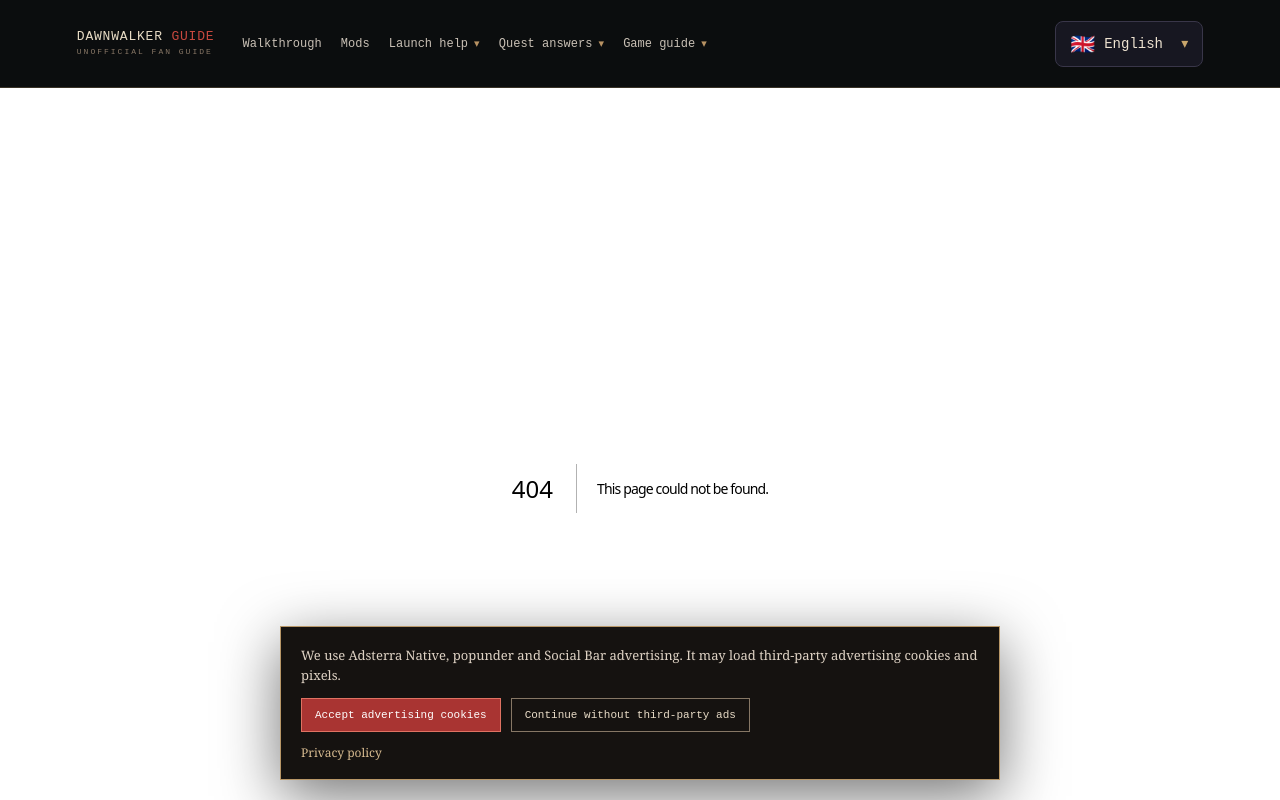
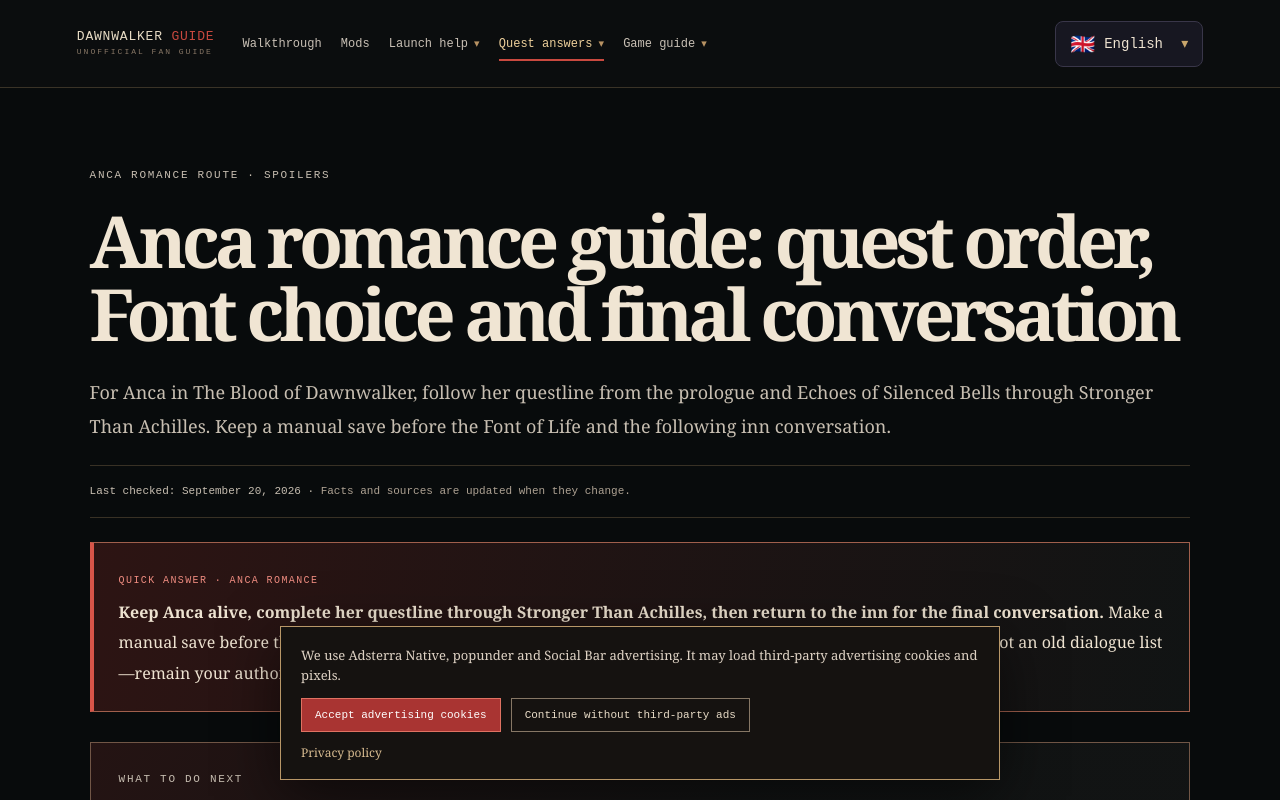
Before and after one commit to wencun/dawnwalker.cc, a Next.js app: page /anca-romance in a window 1280 px wide. Before the commit this address had no page. Shown: the top 800 px of the page. Built offline with nearby package versions, Linux system fonts and the light colour scheme.

Commit message:
Add Anca search landing page

```diff
--- /dev/null
+++ b/app/anca-romance/page.tsx
@@ -0,0 +1,40 @@
+import Link from "next/link";
+import { GuidePage, guideMetadata } from "../guide-page";
+
+export const metadata = guideMetadata(
+  "Anca Romance Guide: Quest Order & Font Choice | Dawnwalker",
+  "Anca romance guide for The Blood of Dawnwalker: a spoiler-marked quest order, the optional early scene, the Font of Life decision and the final inn conversation.",
+  "/anca-romance",
+  ["The Blood of Dawnwalker Anca", "Blood of Dawnwalker Anca", "Anca Blood of the Dawnwalker", "Dawnwalker Anca romance", "how to romance Anca Blood of Dawnwalker", "Anca Font of Life Dawnwalker"],
+);
+
+export default function AncaRomancePage() {
+  return <GuidePage
+    eyebrow="ANCA ROMANCE ROUTE · SPOILERS"
+    title="Anca romance guide: quest order, Font choice and final conversation"
+    dek="For Anca in The Blood of Dawnwalker, follow her questline from the prologue and Echoes of Silenced Bells through Stronger Than Achilles. Keep a manual save before the Font of Life and the following inn conversation."
+    checked="September 20, 2026"
+    quickAnswer={<div className="fix-callout"><span>QUICK ANSWER · ANCA ROMANCE</span><p><b>Keep Anca alive, complete her questline through Stronger Than Achilles, then return to the inn for the final conversation.</b> Make a manual save before the Font of Life decision and again before that conversation so the current in-game prompts—not an old dialogue list—remain your authority.</p></div>}
+    faqs={[
+      { question: "How do you romance Anca in The Blood of Dawnwalker?", answer: "Follow Anca's route through Stronger Than Achilles, then complete the final inn conversation after the Font of Life. Current launch guides recommend preserving Anca and keeping saves before late choices." },
+      { question: "Does the Font of Life choice lock Anca's romance?", answer: "Current launch-build romance guides report that the Font reward choice and the romance scene are separate. Save before the Font and read the current in-game prompt because patches or route state can matter." },
+      { question: "Can you romance Anca as well as Lacra and Crake?", answer: "Current launch-build guides report that all three romance routes can coexist in one playthrough. They still have separate quest requirements and can compete for time." },
+    ]}
+    nextSteps={[
+      { label: "Compare the Font rewards", href: "/font-of-life", description: "See the self, Anca and destroy branches before making the permanent reward choice." },
+      { label: "Plan every romance route", href: "/romance", description: "Keep Anca, Lacra and Crake requirements separate." },
+      { label: "Protect your ending save", href: "/endings", description: "Keep companion progress available before the final commitment." },
+    ]}
+    sources={[
+      { label: "PowerPyx — all romances and Anca quest order", href: "https://www.powerpyx.com/the-blood-of-dawnwalker-all-romances-guide/" },
+      { label: "PC Gamer — romance roster and route context", href: "https://www.pcgamer.com/games/rpg/blood-of-dawnwalker-romances/" },
+      { label: "GosuNoob — Anca romance dialogue and quest context", href: "https://www.gosunoob.com/guides/the-blood-of-dawnwalker-anca-romance-all-dialogue-choices/" },
+    ]}
+    sections={[
+      { title: "Anca romance quest order", body: <div className="fact-grid"><p><b>Early opportunity</b>Withering Away and the optional Page-Turner scene establish early character context, but do not replace the later route.</p><p><b>Core route</b>Current guides list Echoes of Silenced Bells, Between the Words, Where Old Devils Lie and Stronger Than Achilles.</p><p><b>Optional step</b>Most Precious Thing is listed by current route guides as an optional connected quest.</p><p><b>Romance point</b>After the Font of Life sequence, return to the inn and finish Anca&apos;s personal conversation.</p></div> },
+      { title: "Safe way to preserve Anca's route", body: <ol><li><b>Do not skip Anca&apos;s active quests:</b> follow the journal chain instead of jumping straight to a late dialogue quote.</li><li><b>Keep Anca available:</b> a character route cannot continue if a prior state makes the character unavailable.</li><li><b>Create a save before the Font of Life:</b> it is a permanent reward fork and a useful place to protect your run.</li><li><b>Save again at the inn:</b> read the final current-build conversation prompt before confirming it.</li><li><b>Retain the saves until the scene is confirmed:</b> this lets you compare a branch without risking unrelated progress.</li></ol> },
+      { title: "The Font of Life is a reward choice, not this entire romance guide", body: <p>The Font choice is a frequent source of Anca searches because it is part of her late route. It should not be treated as proof that one outcome automatically replaces the whole relationship path. Use the dedicated <Link href="/font-of-life">Font of Life choice guide</Link> for its documented rewards, then use this page for the quest order and final conversation context.</p> },
+      { title: "Can Anca, Lacra and Crake coexist?", body: <p>Current launch-build guides report that Coen can pursue all three romance routes in one playthrough. That does not make their quests interchangeable: Anca&apos;s route has its own progression and timing, while Lacra and Crake have separate requirements. Use the <Link href="/romance">romance overview</Link> to plan the roster and the <Link href="/lacra-romance">Lacra guide</Link> only for Lacra&apos;s late-route choice.</p> },
+    ]}
+  />;
+}
--- a/app/known-issues/page.tsx
+++ b/app/known-issues/page.tsx
@@ -2,8 +2,8 @@ import { GuidePage, guideMetadata } from "../guide-page";
 import Link from "next/link";
 
 export const metadata = guideMetadata(
-  "The Blood of Dawnwalker Known Issues: Hotfixes, Crashes & Saves",
-  "The current Blood of Dawnwalker known-issues guide: what Hotfix 1.0.5 and 1.0.4 fixed, plus separate checks for shader stutter, saving, controller input and repeatable crashes.",
+  "Blood of Dawnwalker Bugs: Black Screen, Crashes, Saves & Hotfixes",
+  "Blood of Dawnwalker black screen, crash and bug guide: what Hotfix 1.0.5 and 1.0.4 fixed, plus separate checks for shader stutter, saving, controller input and repeatable crashes.",
   "/known-issues",
   [
     "The Blood of Dawnwalker known issues",
--- a/app/page.tsx
+++ b/app/page.tsx
@@ -22,6 +22,7 @@ const cards = [
   ["Merchant", "Where can you sell silver?", "Unlock the Silver Trader, find the Svartrau location and avoid making the trip before the prerequisite quest.", "/silver-trader"],
   ["Boss route", "Who is Xanthe and how do you reach her?", "Track the Court route, protect a pre-boss save and understand the Vrakhir-blood choice.", "/xanthe-boss-guide"],
   ["Romance route", "How do you romance Lacra?", "Follow the spoiler-marked quest order, then protect the Mandrake choice with a manual save.", "/lacra-romance"],
+  ["Romance route", "How do you romance Anca?", "Follow Anca's quest order, make a save before Font of Life, and protect the final inn conversation.", "/anca-romance"],
   ["Anca choice", "Font of Life: which choice is best?", "Compare Coen’s Witchcraft perk, Anca’s outcome and the Ancient Greaves before making the permanent decision.", "/font-of-life"],
   ["Arbiter armor", "A Bulwark Against Darkness", "Find all four components—Flask, Silk Threads, saint relic and Lizard’s Moult—then complete the Uriashi ritual.", "/a-bulwark-against-darkness"],
   ["Quest item", "Flask of Quicksilver location", "Finish Home Sweet Home, return to Aurelius’s Tower and collect the key Arbiter armor component.", "/flask-of-quicksilver"],
--- a/app/romance/page.tsx
+++ b/app/romance/page.tsx
@@ -31,7 +31,7 @@ export default function RomancePage() {
     nextSteps={[
       { label: "Read the route map", href: "#roster", description: "See all three characters and the questlines that begin each romance." },
       { label: "Romance Lacra", href: "/lacra-romance", description: "Use the dedicated spoiler-marked quest order and Mandrake save point." },
-      { label: "Finish Font of Life", href: "/font-of-life", description: "Use the focused Anca route and inn-conversation save point." },
+      { label: "Romance Anca", href: "/anca-romance", description: "Use the dedicated Anca quest order, Font save and inn-conversation guidance." },
       { label: "Understand the time system", href: "/time-system", description: "Relationship quests may compete with other time-sensitive choices." },
       { label: "Track launch issues", href: "/known-issues", description: "Check whether a missing trigger is a route choice or a reported bug." },
     ]}
@@ -48,7 +48,7 @@ export default function RomancePage() {
       },
       {
         title: "Reported romance roster",
-        body: <div id="roster" className="romance-routes"><div><span>A</span><b>Anca</b><small>Human · healer</small><p>Begin with her prologue medicine and Page-Turner interactions, then continue Echoes of Silenced Bells, Between the Words and <Link href="/font-of-life">the Font of Life</Link>.</p></div><div><span>L</span><b>Lacra</b><small>Vrakhiri · vampire</small><p>Begin through <Link href="/a-friend-like-this">A Friend Like This</Link> near Svartrau, form the alliance and continue her optional route before the final sequence. Use the dedicated <Link href="/lacra-romance">Lacra romance guide</Link> for the late Mandrake branch.</p></div><div><span>C</span><b>Crake (Marat)</b><small>Human · rebel leader</small><p>Save Mert, follow the trail to the Manumits and continue the connected rebel quests while showing clear romantic interest.</p></div></div>,
+        body: <div id="roster" className="romance-routes"><div><span>A</span><b>Anca</b><small>Human · healer</small><p>Begin with her prologue medicine and Page-Turner interactions, then continue Echoes of Silenced Bells, Between the Words and <Link href="/font-of-life">the Font of Life</Link>. Use the dedicated <Link href="/anca-romance">Anca romance guide</Link> for route order and the inn conversation.</p></div><div><span>L</span><b>Lacra</b><small>Vrakhiri · vampire</small><p>Begin through <Link href="/a-friend-like-this">A Friend Like This</Link> near Svartrau, form the alliance and continue her optional route before the final sequence. Use the dedicated <Link href="/lacra-romance">Lacra romance guide</Link> for the late Mandrake branch.</p></div><div><span>C</span><b>Crake (Marat)</b><small>Human · rebel leader</small><p>Save Mert, follow the trail to the Manumits and continue the connected rebel quests while showing clear romantic interest.</p></div></div>,
       },
       {
         title: "Can you romance all three in one playthrough?",
--- a/app/site-nav.tsx
+++ b/app/site-nav.tsx
@@ -38,6 +38,7 @@ const navigation: Record<Locale, Navigation> = {
         { href: "/silver-trader", label: "Silver Trader" },
         { href: "/xanthe-boss-guide", label: "Xanthe boss guide" },
         { href: "/font-of-life", label: "Font of Life" },
+        { href: "/anca-romance", label: "Anca romance" },
         { href: "/lacra-romance", label: "Lacra romance" },
       ] },
       { label: "Game guide", items: [
--- a/app/walkthrough/page.tsx
+++ b/app/walkthrough/page.tsx
@@ -14,7 +14,7 @@ export default function WalkthroughPage() {
     eyebrow="WALKTHROUGH HUB · SPOILER AWARE"
     title="The Blood of Dawnwalker walkthrough: quest order, choices and answers"
     dek="Use this as a route map, not a fake 'complete' guide. Open the exact answer you need, check the spoiler label and return here as verified launch-build quest pages are added."
-    checked="September 16, 2026"
+    checked="September 20, 2026"
     quickAnswer={<div className="answer-visual"><div><span>START HERE</span><h2>Plan the prologue first, then solve one quest or decision at a time.</h2><p>Timed objectives show a clock; actions that consume segments show an hourglass and cost.</p></div><Image src="/dawnwalker-coen.png" alt="Coen in The Blood of Dawnwalker" width={1280} height={720} priority /></div>}
     nextSteps={[
       { label: "Finish Arbiter armor", href: "/a-bulwark-against-darkness", description: "Collect the four rising armor components and complete the ritual." },
```
Also changed, not shown: 1 other file (tests, documents, lock files or other folders).
